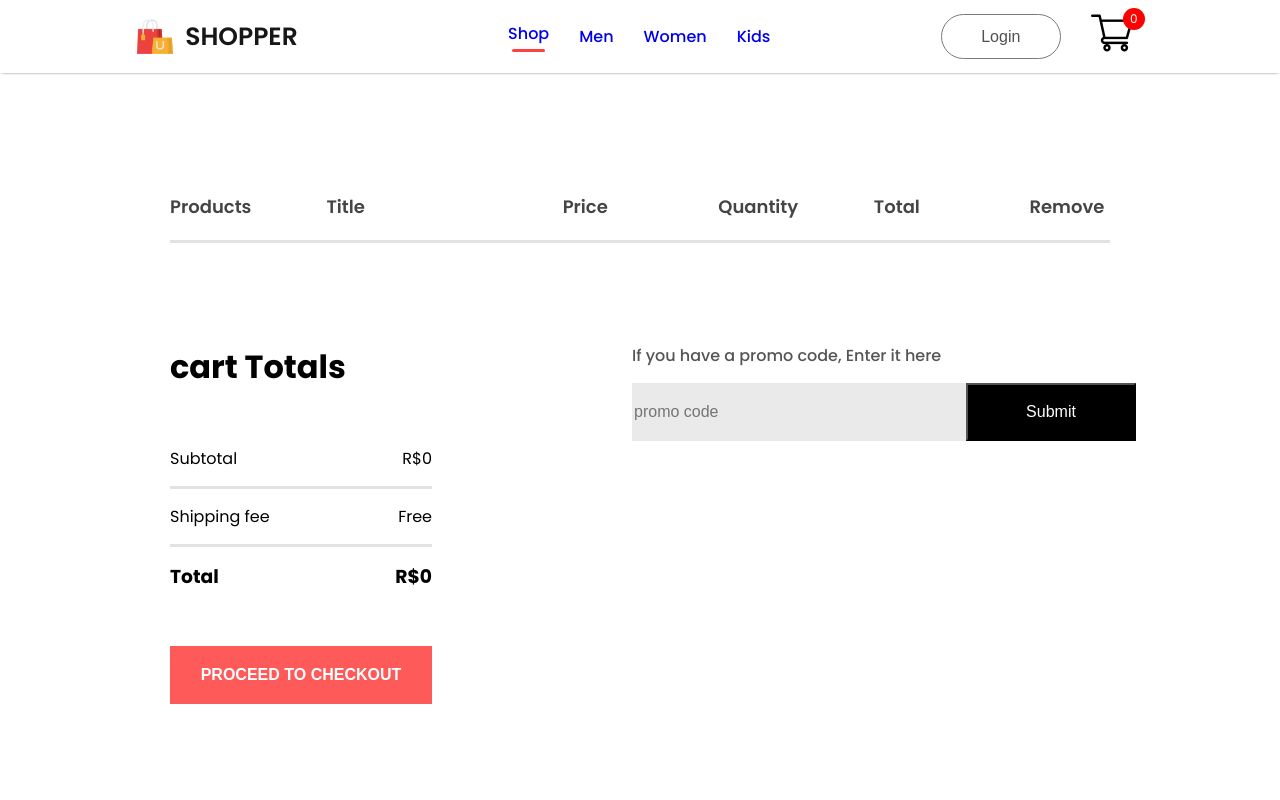
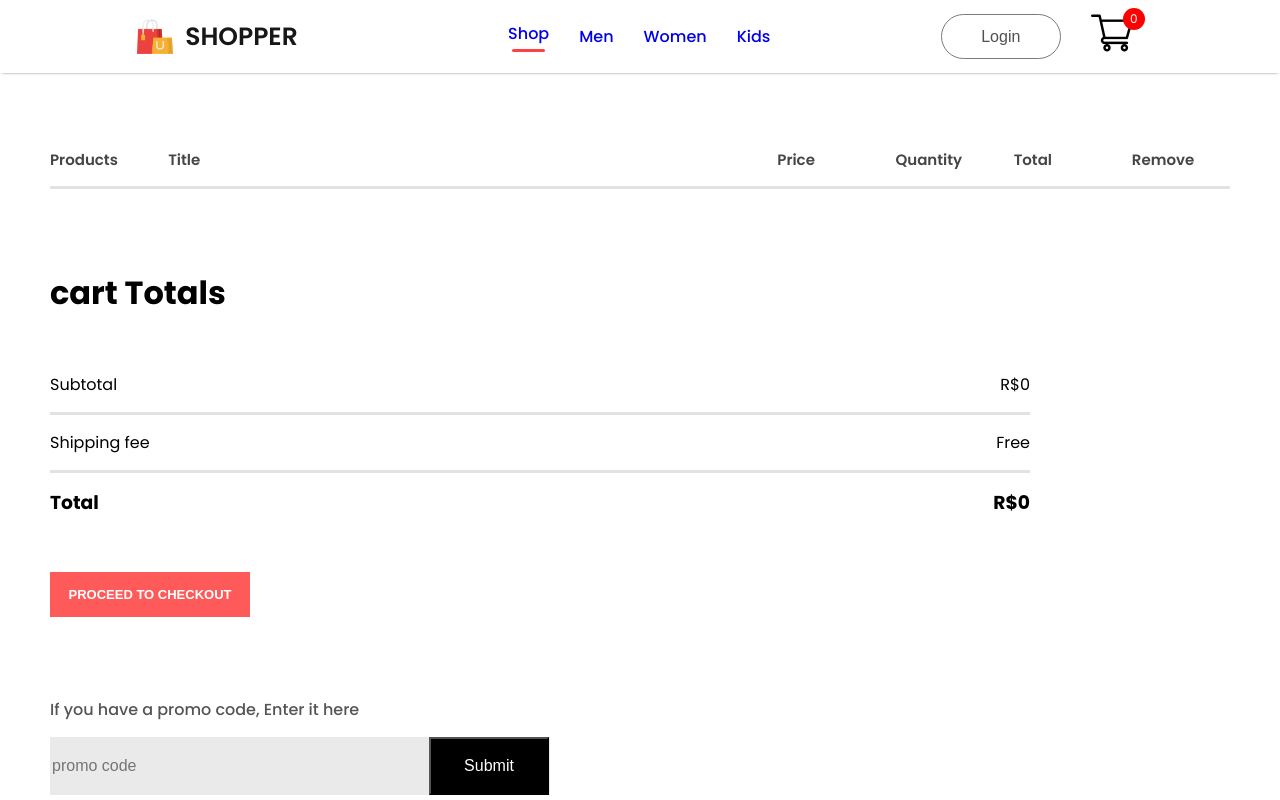
Before and after one commit to VitordSmota/frontend-ecommerce-react-mongodb, a React (Create React App) app: page /cart in a window 1280 px wide. Shown: the top 800 px of the page. Built offline with nearby package versions, Linux system fonts and the light colour scheme.

Commit message:
Finished frontend

```diff
--- a/src/Components/CartItem/CartItem.css
+++ b/src/Components/CartItem/CartItem.css
@@ -101,3 +101,55 @@
 .cartitems-promobox button:hover{
      font-weight: 600;
 }
+@media(max-width:1280px){
+    .cartitems{
+        margin: 60px 50px;
+    }
+    .cartitems-format-main{
+        grid-template-columns: 0.5fr 3fr 0.5fr 0.5fr 0.5fr 0.5fr;
+        gap: 20px;
+        padding: 15px 0px;
+        font-size: 15px;
+    }
+    .carticon-product-icon{
+        height: 50px;
+    }
+    .cartitems-remove-icon{
+        margin: auto;
+    }
+    .cartitems-quantity{
+        width: 40px;
+        height: 30px;
+    }
+    .cartitems-down{
+        margin: 80px 0px;
+        flex-direction: column;
+        gap: 80px;
+    }
+    .cartitems-total button{
+        max-width: 200px;
+        height: 45px;
+        font-size: 13px;
+    }
+    .cartitems-promobox{
+        width: auto;
+        max-width: 500px;
+    }
+    .cartitems-promobox input{
+        width: 100%;
+    }
+    .cartitems-promobox button{
+        width: 120px;
+        margin-left: -125px;
+    }
+}
+@media(max-width:500px){
+    .cartitems-format-main{
+        display: none;
+        grid-template-columns: 0.5fr 3fr 0.5fr;
+        gap: 10px;
+    }
+    .cartitems-format{
+        display: grid;
+    }
+}
--- a/src/Components/Navbar/Navbar.css
+++ b/src/Components/Navbar/Navbar.css
@@ -62,9 +62,7 @@
 .nav-login-cart button:hover {
     background: #fce3fe;
 }
-.nav-login-cart img:hover {
-    width: 43px;
-}
+
 .nav-login-cart button:active{
     background: #f3f3f3;
 }
```
